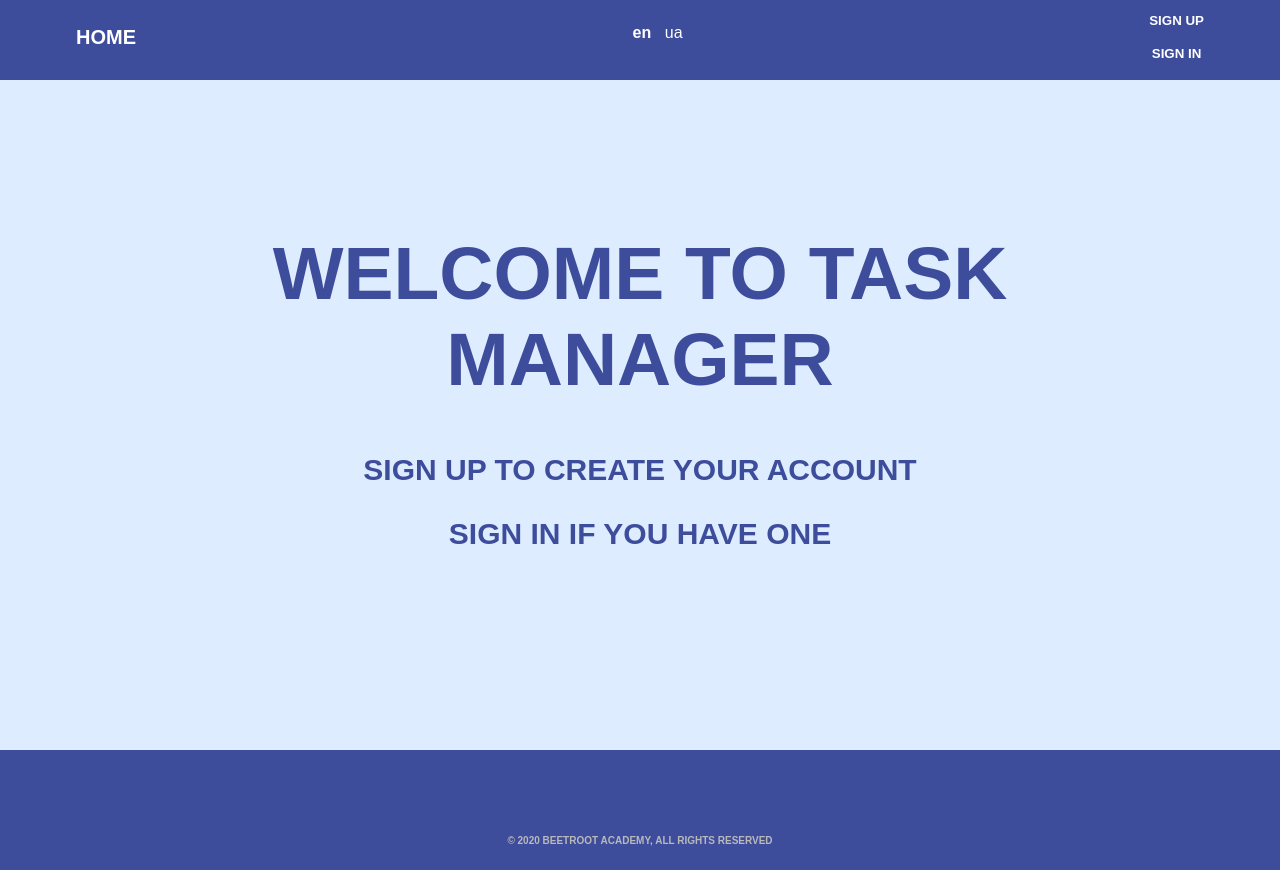
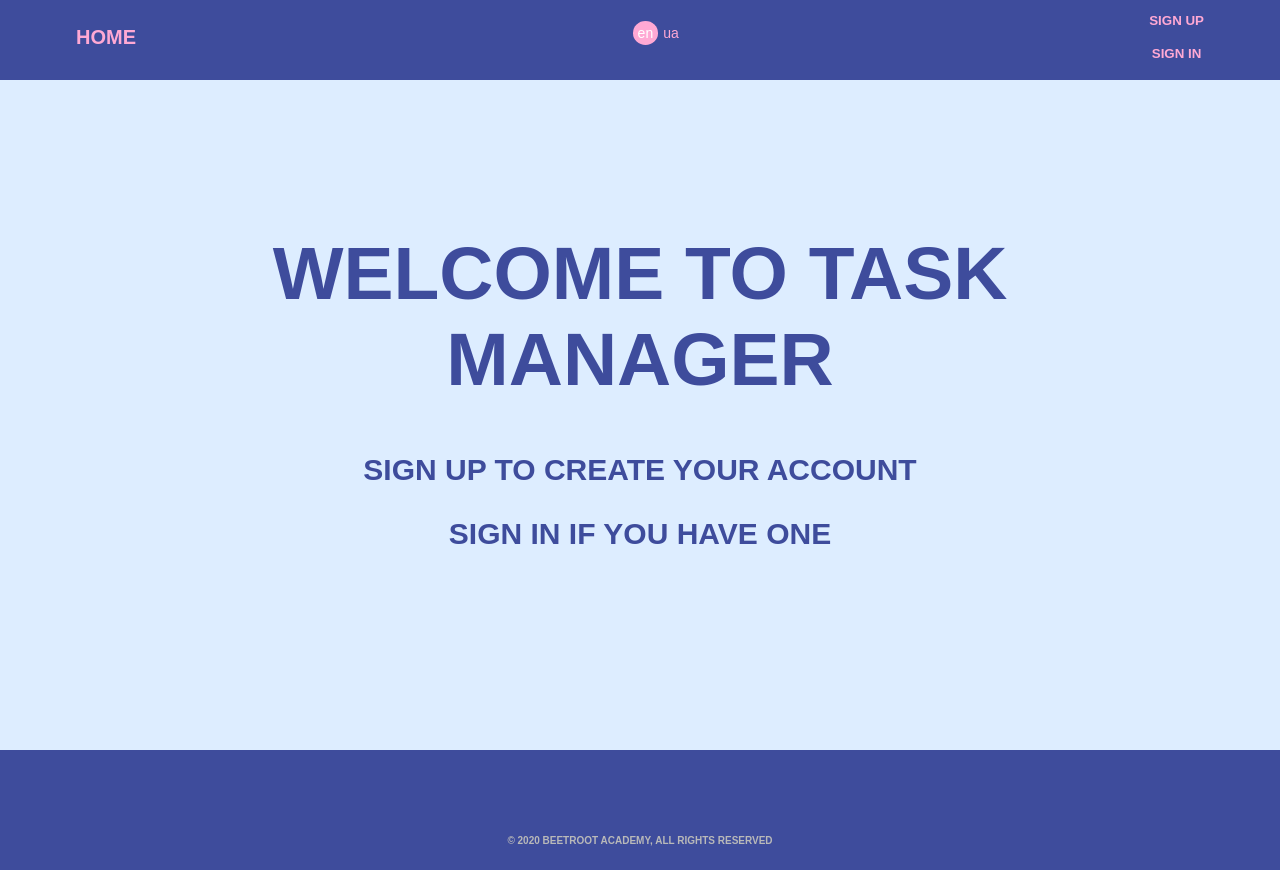
Before and after one commit to ruslanbondar/task-manager_front, a React (Create React App) app: page / in a window 1280 px wide. Built offline with nearby package versions, Linux system fonts and the light colour scheme; no server answers.

Commit message:
requests fixes

```diff
--- a/src/components/AccountDialog/AccountDialog.js
+++ b/src/components/AccountDialog/AccountDialog.js
@@ -28,13 +28,9 @@ const AccountDialog = ({ open, handleClose, deleteUser, t }) => {
       aria-describedby="alert-dialog-description"
     >
       <DialogContent style={{ backgroundColor: "rgb(253, 233, 255)" }}>
-        <DialogTitle id="alert-dialog-title">
-          {t("confirmModal.question")}
-        </DialogTitle>
+        <DialogTitle>{t("confirmModal.question")}</DialogTitle>
         <DialogContent>
-          <DialogContentText id="alert-dialog-description">
-            {t("confirmModal.text")}
-          </DialogContentText>
+          <DialogContentText>{t("confirmModal.text")}</DialogContentText>
         </DialogContent>
         <DialogActions>
           <Button onClick={handleClose} color="primary">
--- a/src/components/Header/Header.js
+++ b/src/components/Header/Header.js
@@ -74,14 +74,20 @@ const Header = ({ logoutUser, alert, i18n, t }) => {
           >
             <span
               className={styles.languageItem}
-              style={{ fontWeight: i18n.language === "en" && "bold" }}
+              style={{
+                backgroundColor: i18n.language === "en" && "rgb(255, 169, 212)",
+                color: i18n.language === "en" && "#fff"
+              }}
               onClick={() => i18n.changeLanguage("en")}
             >
               en
             </span>
             <span
               className={styles.languageItem}
-              style={{ fontWeight: i18n.language === "ua" && "bold" }}
+              style={{
+                backgroundColor: i18n.language === "ua" && "rgb(255, 169, 212)",
+                color: i18n.language === "ua" && "#fff"
+              }}
               onClick={() => i18n.changeLanguage("ua")}
             >
               ua
--- a/src/components/Header/Header.module.css
+++ b/src/components/Header/Header.module.css
@@ -27,10 +27,10 @@
   cursor: pointer;
   text-transform: uppercase;
   background: none;
-  color: #fff;
   font-weight: bold;
   border: none;
   outline: 0;
+  color: rgb(255, 169, 212);
 }
 
 .homeButton {
@@ -39,7 +39,7 @@
 }
 
 .addUserButton:hover {
-  opacity: 0.5;
+  color: rgb(255, 106, 255);
 }
 
 .alertWindow {
@@ -64,10 +64,13 @@
 }
 
 .languageItem {
+  font-size: 14px;
   cursor: pointer;
-  color: #fff;
+  color: rgb(255, 169, 212);
+  border-radius: 50%;
+  padding: 4px 5px;
 }
 
 .languageItem:hover {
-  font-weight: bold;
+  color: rgb(255, 106, 255);
 }
--- a/src/components/Home/Home.js
+++ b/src/components/Home/Home.js
@@ -3,36 +3,20 @@ import styles from "./Home.module.css";
 import TasksContainer from "./TasksContainer";
 
 import { connect } from "react-redux";
-import { getTasks } from "../../redux/actions/tasks";
 import { getLoggedInUser } from "../../redux/actions/users";
 
 import { withTranslation } from "react-i18next";
 
-const Home = ({
-  getLoggedInUser,
-  user,
-  getTasks,
-  tasks,
-  currentPage,
-  onCompleted,
-  date,
-  skip,
-  t
-}) => {
+const Home = ({ getLoggedInUser, user, tasks = [], t }) => {
   const { name } = user;
 
   const getLoggedInUserCallback = useCallback(() => {
     getLoggedInUser();
   }, [getLoggedInUser]);
 
-  const getTasksCallback = useCallback(() => {
-    getTasks(currentPage, onCompleted, date, skip);
-  }, [getTasks, currentPage, onCompleted, date, skip]);
-
   useEffect(() => {
-    getTasksCallback();
     getLoggedInUserCallback();
-  }, [getLoggedInUserCallback, getTasksCallback]);
+  }, [getLoggedInUserCallback]);
 
   return (
     <div className="container">
@@ -63,17 +47,12 @@ const Home = ({
 const mapStateToProps = state => {
   return {
     user: state.users.singleUser,
-    tasks: state.tasks.tasks,
-    currentPage: state.tasks.currentPage,
-    onCompleted: state.tasks.completed,
-    date: state.tasks.date,
-    skip: state.tasks.skip
+    tasks: state.tasks.tasks
   };
 };
 
 export default withTranslation()(
   connect(mapStateToProps, {
-    getLoggedInUser,
-    getTasks
+    getLoggedInUser
   })(Home)
 );
--- a/src/components/Home/TasksContainer.js
+++ b/src/components/Home/TasksContainer.js
@@ -1,10 +1,11 @@
-import React, { useState } from "react";
+import React, { useState, useEffect, useCallback } from "react";
 import styles from "./Home.module.css";
 import Tasks from "./Tasks/Tasks";
 import { Spinner } from "../Spinner/Spinner";
 
 import { connect } from "react-redux";
 import {
+  getTasks,
   postTask,
   sortHandler,
   sortByDateHandler,
@@ -24,6 +25,7 @@ import AddIcon from "@material-ui/icons/Add";
 import { withTranslation } from "react-i18next";
 
 const TasksContainer = ({
+  getTasks,
   postTask,
   sortHandler,
   sortByDateHandler,
@@ -37,6 +39,14 @@ const TasksContainer = ({
   loading,
   t
 }) => {
+  const getTasksCallback = useCallback(() => {
+    getTasks(currentPage, onCompleted, date, skip);
+  }, [getTasks, currentPage, onCompleted, date, skip]);
+
+  useEffect(() => {
+    getTasksCallback();
+  }, [getTasksCallback]);
+
   const [newTask, setNewTask] = useState();
   const { _id } = user;
 
@@ -163,6 +173,7 @@ export default withTranslation()(
     postTask,
     sortHandler,
     sortByDateHandler,
-    skipHandler
+    skipHandler,
+    getTasks
   })(TasksContainer)
 );
--- a/src/components/SignInModal/SignInModal.js
+++ b/src/components/SignInModal/SignInModal.js
@@ -21,7 +21,7 @@ import Slide from "@material-ui/core/Slide";
 import { withTranslation } from "react-i18next";
 
 const Transition = React.forwardRef((props, ref) => {
-  return <Slide direction="up" ref={ref} {...props} />;
+  return <Slide direction="right" ref={ref} {...props} />;
 });
 
 const SignInModal = ({ loginUser, t, open, handleClose }) => {
@@ -74,7 +74,6 @@ const SignInModal = ({ loginUser, t, open, handleClose }) => {
           <form onSubmit={submitChanges} className={styles.addUserForm}>
             <TextField
               style={{ marginBottom: "20px", width: "100%" }}
-              id="outlined-basic"
               label={t("signUpModal.email")}
               defaultValue=""
               variant="outlined"
@@ -90,7 +89,6 @@ const SignInModal = ({ loginUser, t, open, handleClose }) => {
                 {t("signUpModal.password")}
               </InputLabel>
               <OutlinedInput
-                id="outlined-adornment-password"
                 type={visible ? "text" : "password"}
                 defaultValue=""
                 onChange={e => setNewPassword(e.target.value)}
--- a/src/components/SignUpModal/SignUpModal.js
+++ b/src/components/SignUpModal/SignUpModal.js
@@ -22,7 +22,7 @@ import Slide from "@material-ui/core/Slide";
 import { withTranslation } from "react-i18next";
 
 const Transition = React.forwardRef((props, ref) => {
-  return <Slide direction="up" ref={ref} {...props} />;
+  return <Slide direction="left" ref={ref} {...props} />;
 });
 
 const SignUpModal = ({
@@ -88,7 +88,6 @@ const SignUpModal = ({
           <form onSubmit={submitChanges} className={styles.addUserForm}>
             <TextField
               style={{ marginBottom: "20px", width: "100%" }}
-              id="outlined-basic"
               label={t("signUpModal.name")}
               defaultValue=""
               variant="outlined"
@@ -97,7 +96,6 @@ const SignUpModal = ({
             />
             <TextField
               style={{ marginBottom: "20px", width: "100%" }}
-              id="outlined-basic"
               label={t("signUpModal.age")}
               defaultValue=""
               variant="outlined"
@@ -106,7 +104,6 @@ const SignUpModal = ({
             />
             <TextField
               style={{ marginBottom: "20px", width: "100%" }}
-              id="outlined-basic"
               label={t("signUpModal.email")}
               defaultValue=""
               variant="outlined"
@@ -122,7 +119,6 @@ const SignUpModal = ({
                 {t("signUpModal.password")}
               </InputLabel>
               <OutlinedInput
-                id="outlined-adornment-password"
                 type={visible ? "text" : "password"}
                 defaultValue=""
                 onChange={e => setNewPassword(e.target.value)}
--- a/src/redux/actions/users.js
+++ b/src/redux/actions/users.js
@@ -132,7 +132,7 @@ export const addPhoto = newData => {
 
     try {
       await userAPI.addPhoto(newData);
-      // await userAPI.getPhoto();
+      // const data = await userAPI.getPhoto();
       const data = await userAPI.getLoggedInUser();
       dispatch(fetchSingleUser(data));
     } catch {
```
Also changed, not shown: src/components/Profile/Profile.js (+24 -13 lines).
